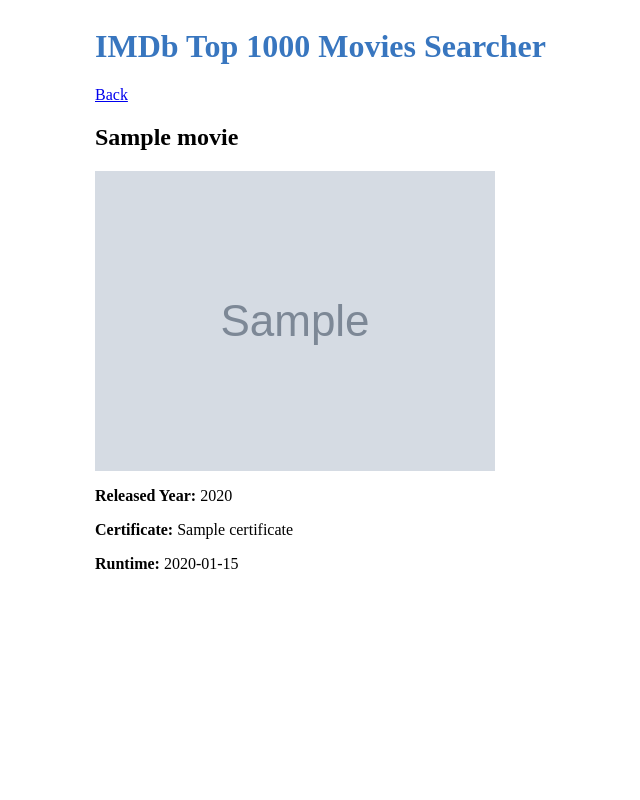
After one commit to tarikjaber/capstone-backend, a Flask app: template templates/movie_details.html in a window 1280 px wide. The commit adds this page. Shown: the whole page, without its empty margins (169-809 px from the left). Run offline with Flask 3, Linux system fonts and the light colour scheme; the template is opened without the code that fills it: most values are stand-ins (such as "Sample title", 1, 10 or a date in 2020); grey boxes marked "Sample" are stand-in pictures; some libraries are stand-ins or nearby versions.

Commit message:
Add detail pages for each movie

```diff
--- a/app.py
+++ b/app.py
@@ -45,7 +45,7 @@
     return response['hits']['hits']
 
 @app.route('/')
-def hello_world():
+def home_page():
     return render_template('index.html')
 
 @app.route('/search')
@@ -63,7 +63,7 @@
     for hit in response:
         output += "<div class='result'>"
         output += "<img src='" + hit['_source']['Poster_Link'] + "'>"
-        output +="<p>" +  hit['_source']["Series_Title"] + "</p>"
+        output += "<a href='/movie/" + hit['_source']['Series_Title'] + "'>" + hit['_source']['Series_Title'] + "</a>"
         output += "</div>"
     return output
 
@@ -78,5 +78,14 @@
         print(hit['_source']["Series_Title"])
     return output
 
+@app.route('/movie/<title>')
+def movie_details(title):
+    # For simplicity, we are searching by title. However, in a real-world scenario, a unique movie ID would be better.
+    response = query_field("Series_Title", title)
+    if response:
+        movie = response[0]['_source']
+        return render_template('movie_details.html', movie=movie)
+    return "Movie not found", 404
+
 if __name__ == '__main__':
     app.run(debug=True)
--- /dev/null
+++ b/templates/base.html
@@ -0,0 +1,11 @@
+<html>
+    <head>
+        <script src="https://unpkg.com/htmx.org@1.9.6"></script>
+        <link rel="stylesheet" href="{{ url_for('static', filename='css/main.css') }}">
+        <title>{% block title %}IMDb Moview Searcher{% endblock %}</title>
+    </head>
+    <body>
+        <h1>IMDb Top 1000 Movies Searcher</h1>
+        {% block content %}{% endblock %}
+    </body>
+</html>
--- /dev/null
+++ b/templates/movie_details.html
@@ -0,0 +1,13 @@
+{% extends "base.html" %}
+
+{% block title %}{{ movie.Series_Title }}{% endblock %}
+
+{% block content %}
+<a href="{{ url_for('home_page') }}">Back</a>
+<h2>{{ movie.Series_Title }}</h2>
+<img src="{{ movie.Poster_Link }}" alt="{{ movie.Series_Title }}" />
+<p><strong>Released Year:</strong> {{ movie.Released_Year }}</p>
+<p><strong>Certificate:</strong> {{ movie.Certificate }}</p>
+<p><strong>Runtime:</strong> {{ movie.Runtime }}</p>
+<!-- ... Add other fields similarly -->
+{% endblock %}
```
Also changed, not shown: templates/index.html (+6 -9 lines).
